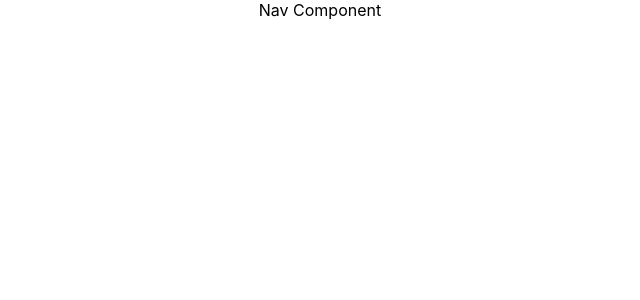
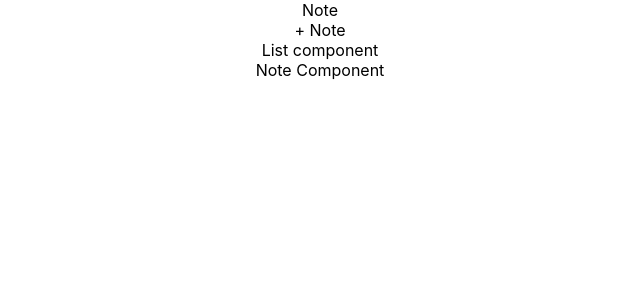
Before and after one commit to Syraices/react-app, a React (Create React App) app: page / in a window 1280 px wide. Shown: the top 300 px of the page, without its empty margins (320-960 px from the left). Built offline with nearby package versions, Linux system fonts and the light colour scheme.

Commit message:
Components

```diff
--- a/src/App.js
+++ b/src/App.js
@@ -1,14 +1,19 @@
-import React from 'react';
-// import logo from './logo.svg';
+import React, {Component} from 'react';
 import './App.css';
 import Nav from './components/Nav';
+import List from './components/List';
+import Note from './components/Note';
 
-function App() {
-  return (
-    <div className="App">
-      <Nav />
-    </div>
-  );
+class App extends Component {
+  render(){
+    return (
+      <div className="App">
+        <Nav />
+        <List />
+        <Note />
+      </div>
+    );
+  }
 }
 
 export default App;
--- /dev/null
+++ b/src/components/List.js
@@ -0,0 +1,14 @@
+import React from 'react';
+
+
+class List extends React.Component{
+  render(){
+    return(
+      <div className="list-container">
+        List component
+      </div>
+    );
+  }
+}
+
+export default List;
--- a/src/components/Nav.js
+++ b/src/components/Nav.js
@@ -4,8 +4,11 @@
   render(){
 
     return(
-      <div>
-        Nav Component
+      <div className="nav-container">
+        <div className="nav-logo">Note</div>
+          <div className="nav-button">
+            + Note
+          </div>
       </div>
     );
   }
--- /dev/null
+++ b/src/components/Note.js
@@ -0,0 +1,12 @@
+import React from 'react';
+class Note extends React.Component{
+  render(){
+    return(
+      <div className="note-container">
+        Note Component
+        </div>
+    );
+  }
+}
+
+export default Note;
```
